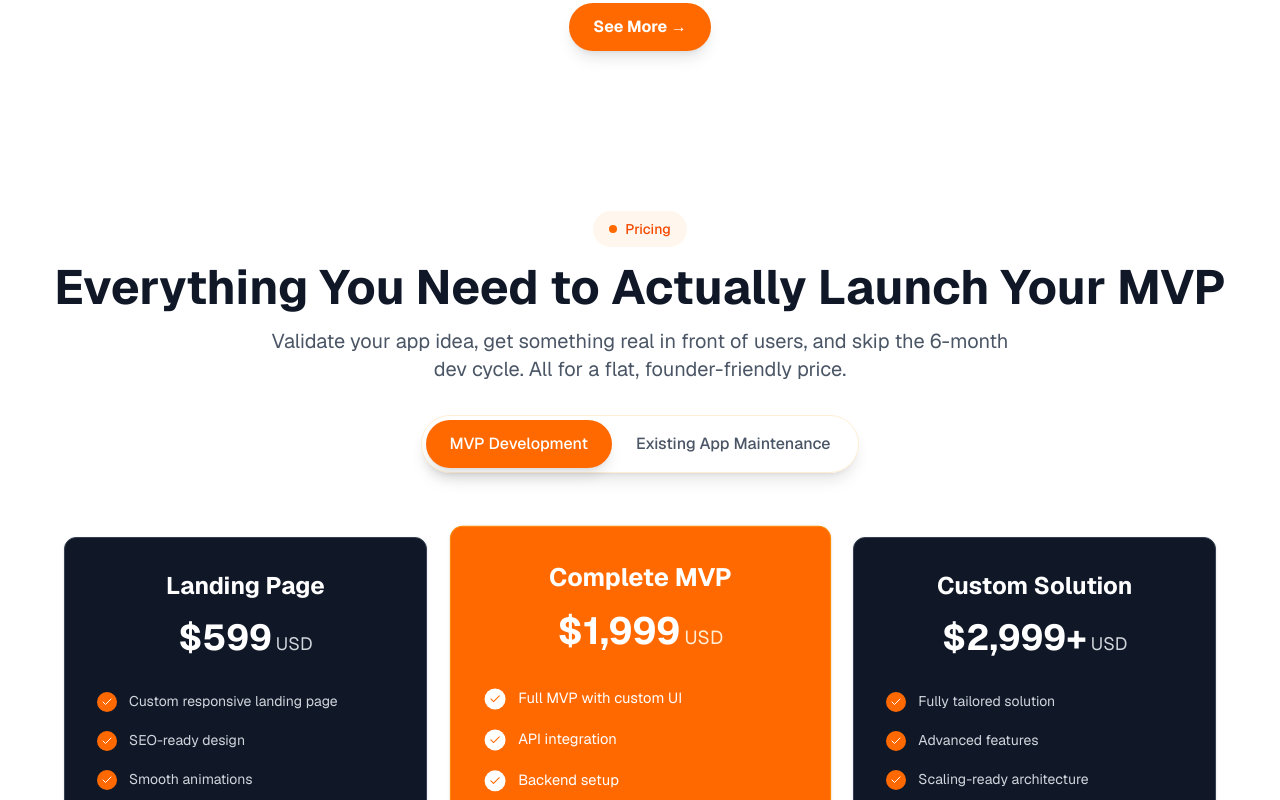
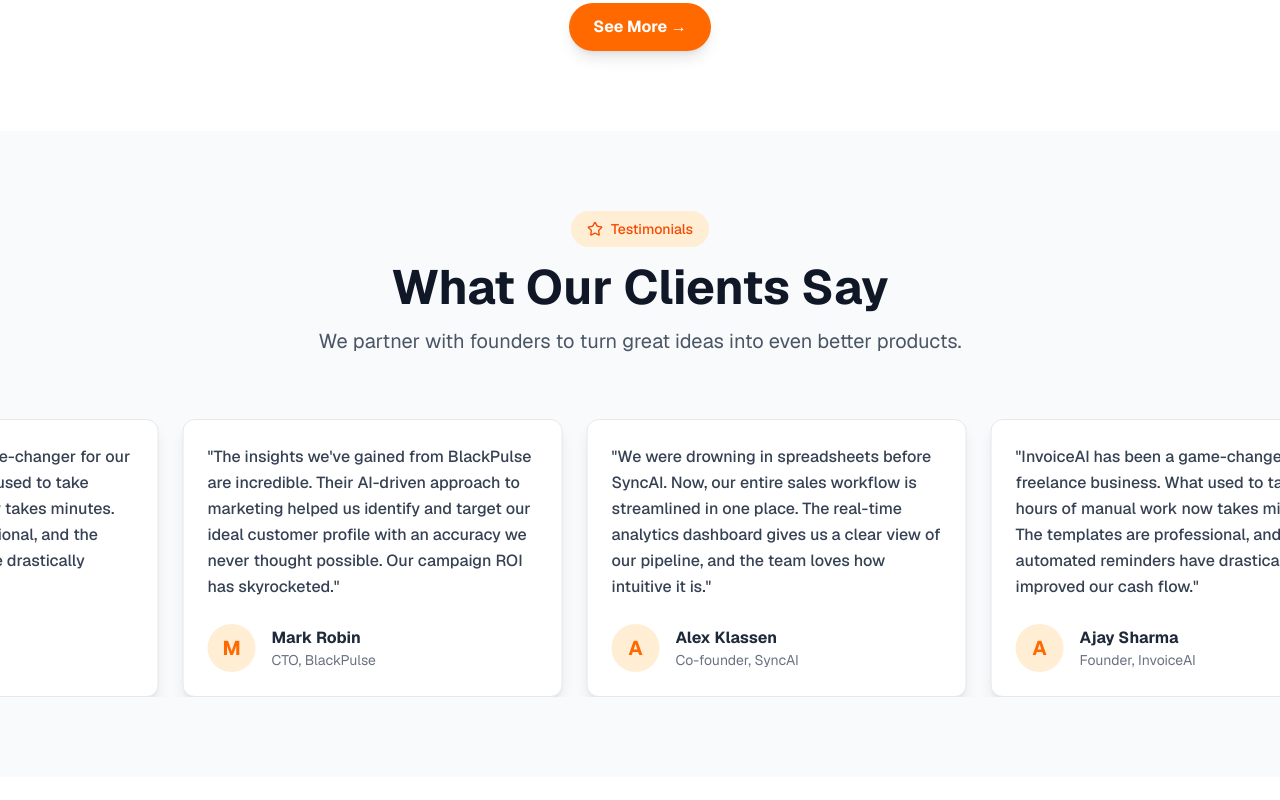
Before and after one commit to rishabh0009-7/BuildLabs, a Next.js app: page / in a window 1280 px wide. Shown: the part 3060-3860 px from the top of the page. Built offline with nearby package versions, Linux system fonts and the light colour scheme.

Commit message:
added testimonial

```diff
--- a/app/page.tsx
+++ b/app/page.tsx
@@ -94,6 +94,27 @@ export default function MVPLabsLandingPage() {
     }
     setIsMenuOpen(false);
   };
+
+  const testimonials = [
+    {
+      quote: "InvoiceAI has been a game-changer for our freelance business. What used to take hours of manual work now takes minutes. The templates are professional, and the automated reminders have drastically improved our cash flow.",
+      name: "Ajay Sharma",
+      title: "Founder, InvoiceAI",
+      project: "InvoiceAI",
+    },
+    {
+      quote: "The insights we've gained from BlackPulse are incredible. Their AI-driven approach to marketing helped us identify and target our ideal customer profile with an accuracy we never thought possible. Our campaign ROI has skyrocketed.",
+      name: "Mark Robin",
+      title: "CTO, BlackPulse",
+      project: "BlackPulse",
+    },
+    {
+      quote: "We were drowning in spreadsheets before SyncAI. Now, our entire sales workflow is streamlined in one place. The real-time analytics dashboard gives us a clear view of our pipeline, and the team loves how intuitive it is.",
+      name: "Alex Klassen",
+      title: "Co-founder, SyncAI",
+      project: "SyncAI",
+    },
+  ];
 
   const navItems = [
     { name: "Home", url: "#home", icon: Home },
@@ -621,6 +642,38 @@ export default function MVPLabsLandingPage() {
             </button>
           </div>
         </div>
+      </section>
+
+      <section id="testimonials" className="py-20 bg-gray-50 relative z-10 overflow-hidden">
+        <div className="container mx-auto px-6">
+          <div className="text-center mb-16">
+            <div className="inline-flex items-center px-4 py-2 bg-orange-100 text-orange-600 rounded-full text-sm font-medium mb-4">
+              <Star className="w-4 h-4 mr-2" />
+              Testimonials
+            </div>
+            <h2 className="text-4xl md:text-5xl font-bold text-gray-900 mb-4">What Our Clients Say</h2>
+            <p className="text-xl text-gray-600 max-w-3xl mx-auto">We partner with founders to turn great ideas into even better products.</p>
+          </div>
+        </div>
+
+        <InfiniteSlider speedOnHover={40}>
+          {[...testimonials, ...testimonials].map((testimonial, index) => (
+            <Card key={index} className="w-[380px] max-w-sm flex-shrink-0 bg-white border border-gray-200 shadow-lg rounded-xl p-6">
+              <CardContent className="p-0">
+                <p className="text-gray-700 mb-6 leading-relaxed font-medium">"{testimonial.quote}"</p>
+                <div className="flex items-center">
+                  <div className="w-12 h-12 rounded-full bg-orange-100 flex items-center justify-center mr-4">
+                    <span className="text-xl font-bold text-orange-500">{testimonial.name.charAt(0)}</span>
+                  </div>
+                  <div>
+                    <h4 className="font-bold text-gray-800">{testimonial.name}</h4>
+                    <p className="text-sm text-gray-500">{testimonial.title}</p>
+                  </div>
+                </div>
+              </CardContent>
+            </Card>
+          ))}
+        </InfiniteSlider>
       </section>
 
 
```
